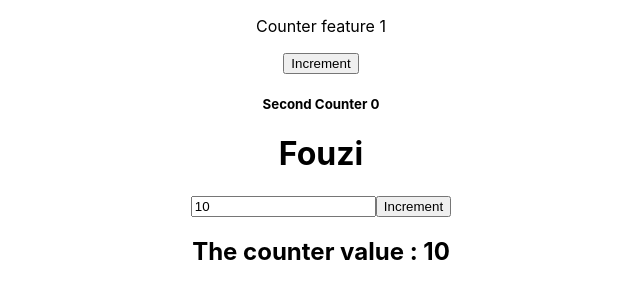
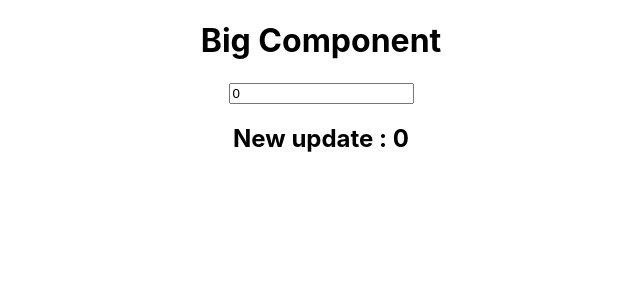
Before and after one commit to Fouza/React-course-3, a React (Create React App) app: page / in a window 1280 px wide. Shown: the top 300 px of the page, without its empty margins (319-959 px from the left). Built offline with nearby package versions, Linux system fonts and the light colour scheme.

Commit message:
second react session

```diff
--- a/src/App.js
+++ b/src/App.js
@@ -1,6 +1,7 @@
 import logo from './logo.svg';
 import './App.css';
-import Input from './components/Input';
+import Input from './components/Input/Input';
+import BigComp from './components/BigComp/BigComp';
 
 function App() {
 
@@ -16,7 +17,7 @@ function App() {
 
   return (
     <div className="App">
-      <Input initialValue={x} firstName={firstName} />
+      <BigComp title="Big Component" />
     </div>
   );
 }
--- /dev/null
+++ b/src/components/BigComp/BigComp.js
@@ -0,0 +1,63 @@
+import React from 'react'
+
+class BigComp extends React.Component {
+
+    constructor(props) {
+        super(props)
+        this.state = {
+            counter: 0
+        }
+
+        this.handleInputChange = this.handleInputChange.bind(this)
+        this.testMethod = this.testMethod.bind(this)
+    }
+    //Mounting
+    componentDidMount() {
+        console.log('Mounted')
+    }
+    //Updating
+    componentDidUpdate(prevProps, prevState) {
+        if (this.props.title !== prevProps.title) {
+            console.log("Updated")
+        }
+
+        if (this.state.counter !== prevState.counter) {
+            //actions
+        }
+    }
+    //Unmounting
+    componentWillUnmount() {
+        console.log('Unmounting')
+        // alert('Are you sure you want to exit ?')
+    }
+    shouldComponentUpdate(nextProps, nextState) {
+        if ((nextProps.title !== this.props.title) || (nextState.counter !== this.state.counter)) {
+            return true
+        } else {
+            return false
+        }
+    }
+    handleInputChange(event) {
+        const value = event.target.value
+        this.setState({ counter: value })
+        this.testMethod()
+    }
+    testMethod() {
+        console.log()
+    }
+    render() {
+
+        const { counter } = this.state
+        const { title } = this.props
+
+        return (
+            <div>
+                <h1>{title}</h1>
+                <input type="number" value={counter} onChange={this.handleInputChange} />
+                <h2>New update : {counter}</h2>
+            </div>
+        )
+    }
+}
+
+export default BigComp
--- /dev/null
+++ b/src/components/Input/Input.css
@@ -0,0 +1,3 @@
+.input_class {
+  background-color: #000;
+}
--- a/src/components/Input.js
+++ b/src/components/Input/Input.js
@@ -1,12 +1,13 @@
 import React, { useEffect, useState } from 'react'
-import Button from './Button'
-import TextComp from './TextComp'
+import Button from '../Button/Button'
+import TextComp from '../TextComp/TextComp'
+import './Input.css'
 
 const Input = ({ initialValue, firstName }) => {
 
     const [counter, setCounter] = useState(initialValue)
-    const [list_items, setListItems] = useState([])
-    const [exist, setExist] = useState(false)
+    const [list_items, setListItems] = useState(['test'])
+    const [exist, setExist] = useState(true)
 
     // Hooks
     //Mounted
@@ -25,18 +26,19 @@ const Input = ({ initialValue, firstName }) => {
     }, [counter, list_items, exist])
 
     //Unmounted
-    useEffect(() => {
+    // useEffect(() => {
 
-        //cleanup
-        return () => {
-            console.log("Unmounted")
-        }
-    }, [])
+    //     //cleanup
+    //     return () => {
+    //         console.log("Unmounted")
+    //         alert("Are you sure you want to leave ?");
+    //     }
+    // }, [])
 
 
-    useEffect(() => {
-        //This useeffect triggers at any subsequent change
-    })
+    // useEffect(() => {
+    //     //This useeffect triggers at any subsequent change
+    // })
 
     const handleChange = () => {
         //Bunch of actions
@@ -45,8 +47,9 @@ const Input = ({ initialValue, firstName }) => {
 
     //return statement
     return (
-        <div className='input'>
-            <TextComp text={"Counter feature 1"} />
+        <div className='input input_class'>
+            <TextComp title={"Counter feature 1"} className="black" />
+            <TextComp title={"Testing CSS"} className="pink" />
             <h1>{firstName}</h1>
             <input type='text' value={initialValue} onChange={handleChange} />
             <Button counter={counter} setCounter={setCounter} />
--- a/src/components/TextComp.js
+++ /dev/null
@@ -1,37 +0,0 @@
-import React from 'react'
-import Button from './Button'
-
-class TextComp extends React.Component {
-    constructor(props) {
-        super(props)
-        this.state = {
-            counter: 0,
-            list_items: [],
-            exist: false
-        }
-    }
-
-    //All declarations here
-
-    handleChange() {
-        //Bunch of actions
-        this.setState({ exist: true })
-    }
-
-    render() {
-
-        const { text } = this.props
-        const { counter } = this.state
-        return (
-            <div>
-                <p>{text}</p>
-                <Button counter={counter}
-                    setCounter={() => this.setState({ counter: counter + 1 })}
-                />
-                <h5>Second Counter {counter}</h5>
-            </div>
-        )
-    }
-}
-
-export default TextComp
--- /dev/null
+++ b/src/components/TextComp/TextComp.css
@@ -0,0 +1,11 @@
+.black {
+  background-color: #000;
+}
+
+.red {
+  background-color: red;
+}
+
+.pink {
+  background-color: pink;
+}
--- /dev/null
+++ b/src/components/TextComp/TextComp.js
@@ -0,0 +1,32 @@
+import React from 'react'
+import './TextComp.css'
+
+class TextComp extends React.Component {
+
+    constructor(props) {
+        super(props) // Allows the component to use everything inherited from the Component class of React
+
+        this.state = {
+            counter: 0,
+            list_items: [],
+            exist: false
+        }
+    }
+
+
+    render() {
+
+        const { title, className } = this.props
+
+        return (
+            <div>
+                <p className={`${className}`}>
+                    {title}
+                </p>
+            </div>
+        )
+    }
+
+}
+
+export default TextComp
```
Also changed, not shown: src/components/Form/Form.js (added, +24 -0 lines), src/components/Button/Button.js (renamed from src/components/Button.js).
